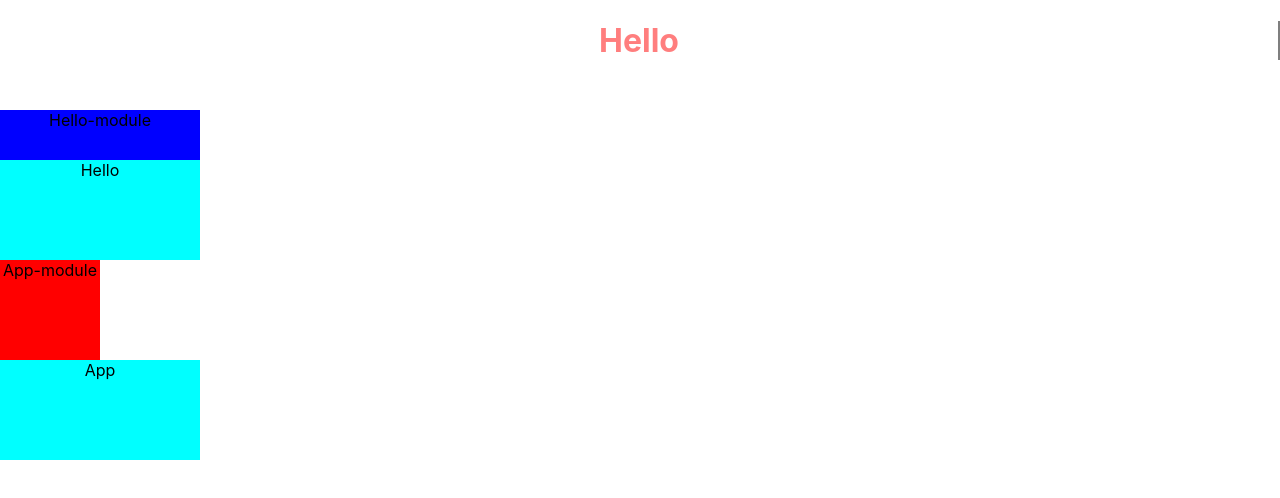
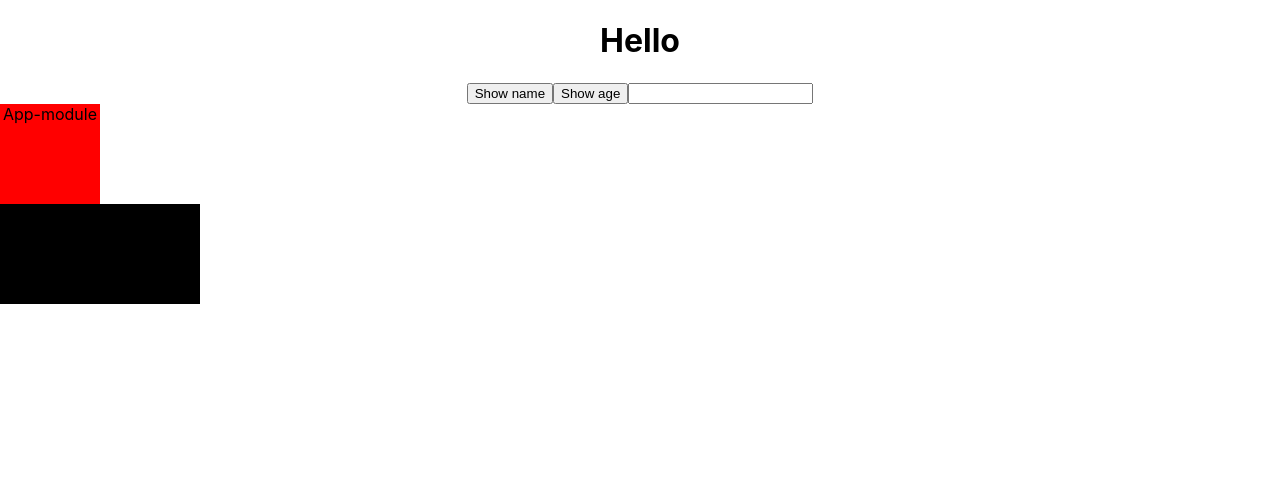
Before and after one commit to Hyejinijini/react-study, a React (Create React App) app: page / in a window 1280 px wide. Shown: the top 498 px of the page. Built offline with nearby package versions, Linux system fonts and the light colour scheme.

Commit message:
Update: 경로 수정
폴더명 변경으로 인한 경로 수정

```diff
--- a/src/App.js
+++ b/src/App.js
@@ -1,11 +1,11 @@
-import "./assets/styles/App/App.css";
-import HelloExample from "./components/Hello/components/HelloExample.js";
-import styles from "./assets/styles/App/App.module.css";
+import "./assets/styles/app/App.css";
+import Hello from "./components/hello/Hello.js";
+import styles from "./assets/styles/app/App.module.css";
 
 function App() {
   return (
     <div className="App">
-      <HelloExample />
+      <Hello />
       <div className={styles.box}>App-module</div>
       <div className="box">App</div>
     </div>
```
